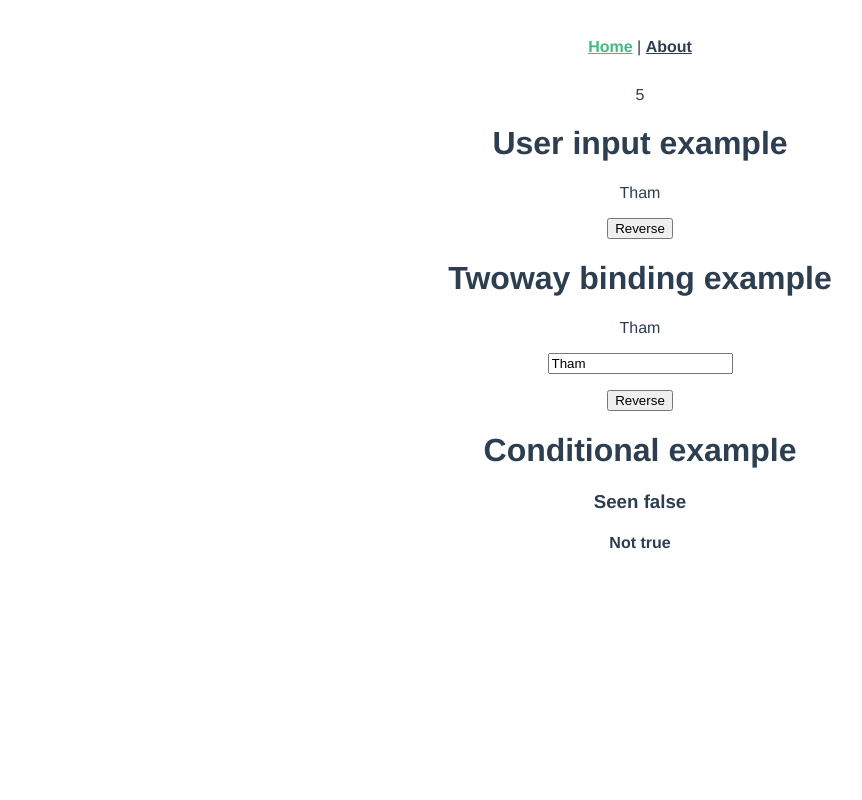
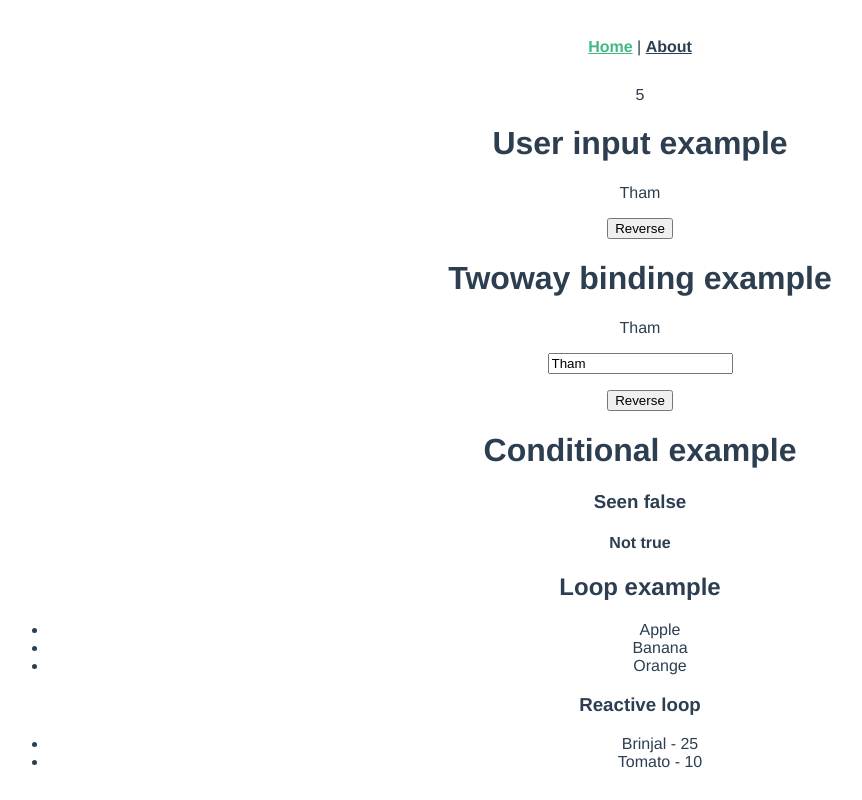
Before and after one commit to zarub2k/vuebar, a Vue app: page / in a window 1280 px wide. Shown: the whole page, without its empty margins (0-862 px from the left). Built offline with nearby package versions, Linux system fonts and the light colour scheme.

Commit message:
Loop example

```diff
--- /dev/null
+++ b/src/components/core/Loop.vue
@@ -0,0 +1,33 @@
+<template>
+  <div>
+    <h2>Loop example</h2>
+    <ul>
+      <li v-for="fruit in fruits" :key="fruit">{{ fruit }}</li>
+    </ul>
+    <h3>Reactive loop</h3>
+    <ul>
+      <li v-for="vegitable in vegitables" :key="vegitable">
+        {{ vegitable.name }} - {{ vegitable.price }}
+      </li>
+    </ul>
+  </div>
+</template>
+
+<script>
+import { reactive, ref } from "vue";
+
+export default {
+  setup() {
+    const fruits = ref(["Apple", "Banana", "Orange"]);
+    const vegitables = reactive([
+      { name: "Brinjal", price: 25 },
+      { name: "Tomato", price: 10 }
+    ]);
+
+    return {
+      fruits,
+      vegitables,
+    }
+  },
+}
+</script>
--- a/src/views/Home.vue
+++ b/src/views/Home.vue
@@ -6,6 +6,7 @@
     <UserInput />
     <TwowayBinding />
     <Conditional />
+    <Loop />
   </div>
 </template>
 
@@ -16,6 +17,7 @@ import Counter from "@/components/core/Counter.vue";
 import UserInput from "@/components/core/UserInput";
 import TwowayBinding from "@/components/core/TwowayBinding";
 import Conditional from "@/components/core/Conditional";
+import Loop from "@/components/core/Loop";
 
 export default {
   name: "Home",
@@ -24,6 +26,7 @@ export default {
     UserInput,
     TwowayBinding,
     Conditional,
+    Loop,
   },
 };
 </script>
```
Also changed, not shown: 1 other file (tests, documents, lock files or other folders).
